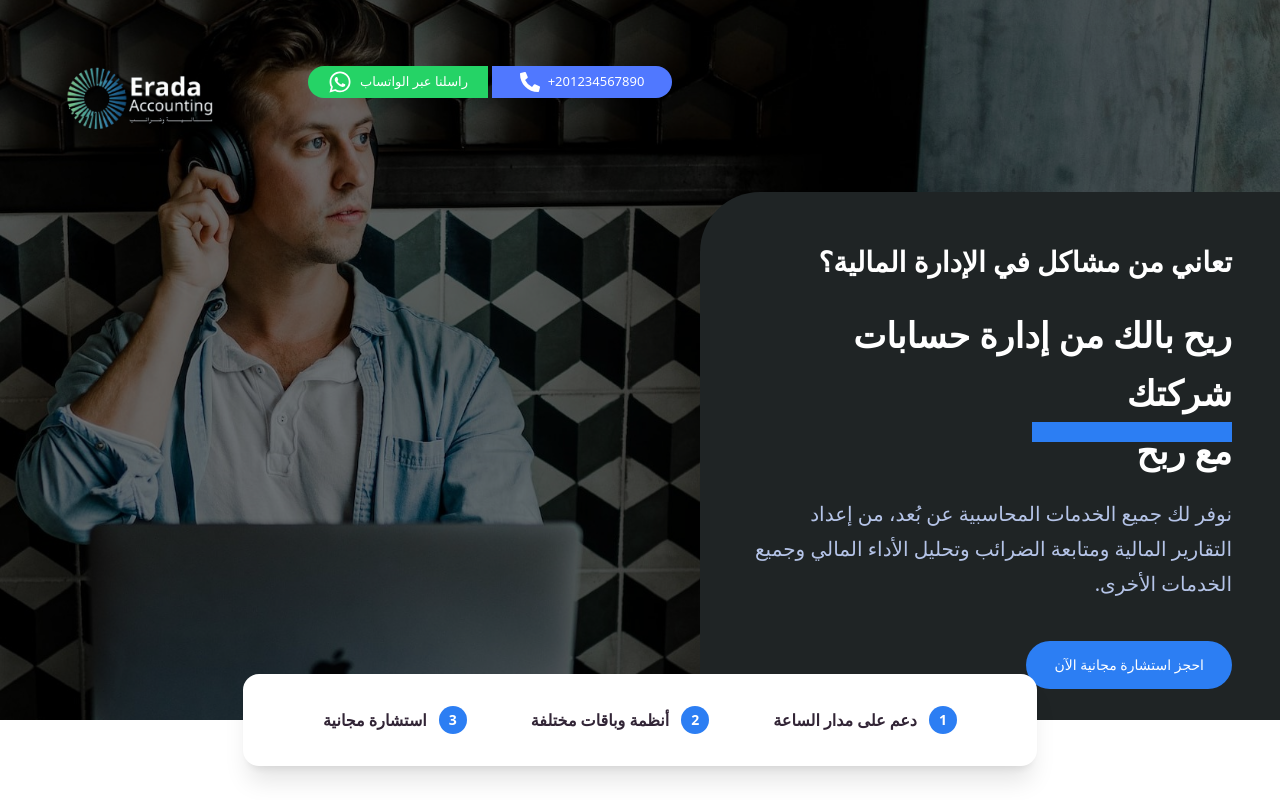
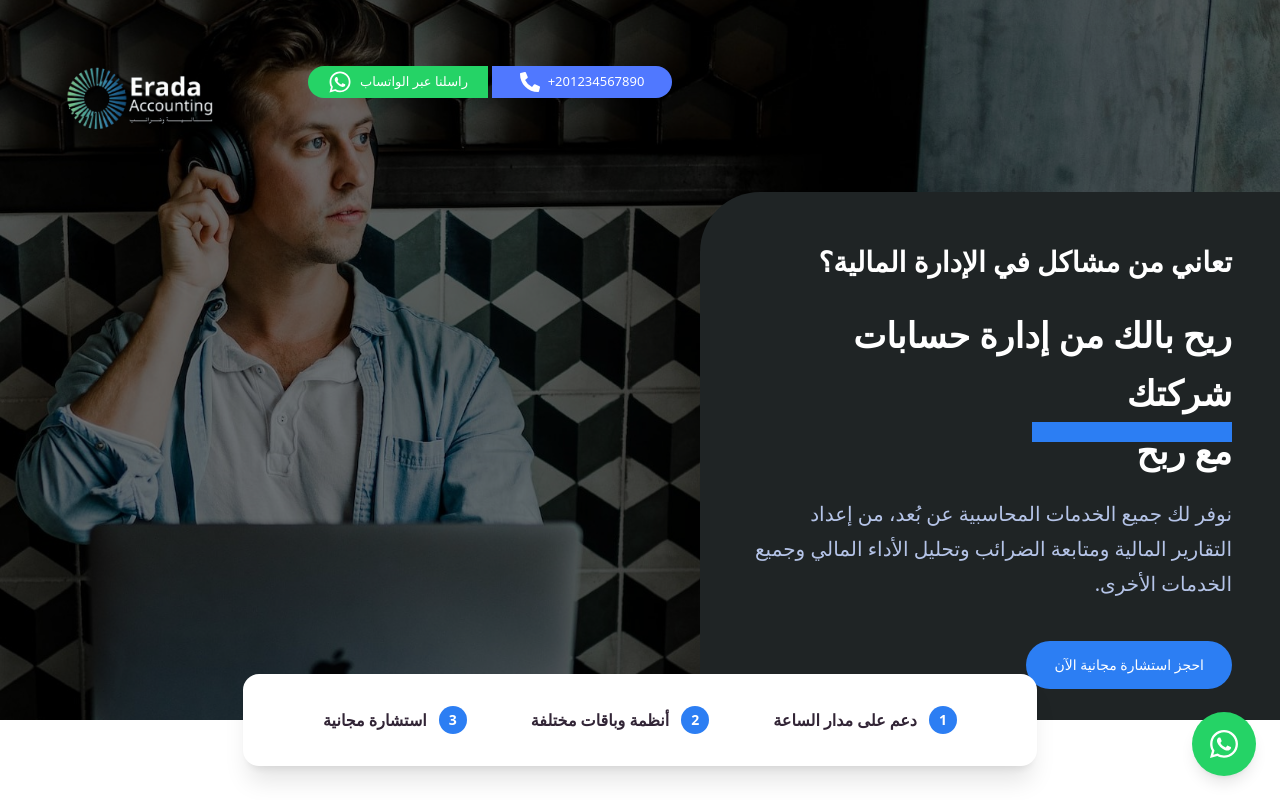
Before and after one commit to HamzaRamadan/NuzumAccounting, a React (Vite) app: page / in a window 1280 px wide. Shown: the top 800 px of the page. Built offline with nearby package versions, Linux system fonts and the light colour scheme; what @vuer-ai/react-helmet-async would draw is missing.

Commit message:
Update Logo 1

```diff
--- a/index.html
+++ b/index.html
@@ -30,7 +30,7 @@
     <link rel="canonical" href="https://nuzum.com/" />
 
     <!-- Favicon -->
-    <link rel="icon" type="image/svg+xml" href="/vite.svg" />
+    <link rel="icon" type="image/svg+xml" href="/EradaLogo-removebg-preview.png" />
 
     <!-- Open Graph (Facebook, WhatsApp) -->
     <meta property="og:type" content="website" />
--- a/package.json
+++ b/package.json
@@ -18,6 +18,7 @@
     "react-dom": "^19.2.0",
     "react-icons": "^5.5.0",
     "react-phone-input-2": "^2.15.1",
+    "react-router-dom": "^7.13.0",
     "tailwind-merge": "^3.4.0",
     "tailwindcss": "^4.1.18"
   },
--- a/src/App.tsx
+++ b/src/App.tsx
@@ -1,3 +1,4 @@
+import { FaWhatsapp } from 'react-icons/fa'
 import './App.css'
 import About from './components/About'
 import AdditionalServices from './components/AdditionalServices'
@@ -32,6 +33,27 @@ function App() {
      <Reviews />
      <Contact />
      <Footer />
+
+
+     <a
+  href="https://wa.me/201090032086"
+  target="_blank"
+  aria-label="WhatsApp"
+  className="
+    fixed bottom-6 right-6 z-50
+    w-16 h-16
+    flex items-center justify-center
+    rounded-full
+    bg-[#25D366]
+    text-white
+    shadow-lg
+    hover:scale-110
+    transition
+  "
+>
+  <FaWhatsapp className="w-8 h-8" />
+</a>
+
     </>
   )
 }
--- a/src/components/Footer.tsx
+++ b/src/components/Footer.tsx
@@ -4,6 +4,7 @@ import {
   FaLinkedinIn,
   FaTiktok,
 } from "react-icons/fa";
+import { Link } from "react-router-dom";
 
 const Footer = () => {
   return (
@@ -15,11 +16,13 @@ const Footer = () => {
         <div className="flex flex-col items-center justify-center gap-4 md:gap-6 lg:gap-8">
           {/* Logo */}
           <div className="mb-4 md:mb-6 lg:mb-7">
-            <img
-              src="/EradaLogo-removebg-preview.png"
-              alt="Company Logo"
-              className="w-[200px] h-[200px] sm:w-[200px] sm:h-[200px] md:w-[200px] md:h-[200px] object-contain"
-            />
+            <Link to="/">
+              <img
+                src="/EradaLogo-removebg-preview.png"
+                alt="Company Logo"
+                className="w-[200px] h-[200px] sm:w-[200px] sm:h-[200px] md:w-[200px] md:h-[200px] object-contain"
+              />
+            </Link>
           </div>
 
           <div className="flex flex-row-reverse items-center justify-center gap-4 -mt-10">
--- a/src/components/Home.tsx
+++ b/src/components/Home.tsx
@@ -1,4 +1,5 @@
 import { FaPhoneAlt, FaWhatsapp } from "react-icons/fa";
+import { Link } from "react-router-dom";
 
 const Home = () => {
   return (
@@ -20,6 +21,7 @@ const Home = () => {
         "
       >
         {/* Logo */}
+        <Link to="/">
         <img
           src="/EradaLogo-removebg-preview.png"
           alt="Erada Logo"
@@ -27,8 +29,9 @@ const Home = () => {
             w-52 h-52 object-contain
             lg:w-52 lg:h-52
             lg:translate-x-[40px]
-          "
-        />
+            "
+            />
+            </Link>
 
         {/* Buttons */}
         <div
--- a/src/main.tsx
+++ b/src/main.tsx
@@ -3,11 +3,14 @@ import { createRoot } from "react-dom/client";
 import "./index.css";
 import App from "./App.tsx";
 import { HelmetProvider } from "@vuer-ai/react-helmet-async";
+import { BrowserRouter } from "react-router-dom";
 
 createRoot(document.getElementById("root")!).render(
   <StrictMode>
-    <HelmetProvider>
-      <App />
-    </HelmetProvider>
+    <BrowserRouter>
+      <HelmetProvider>
+        <App />
+      </HelmetProvider>
+    </BrowserRouter>
   </StrictMode>,
 );
```
Also changed, not shown: 1 other file (tests, documents, lock files or other folders).
